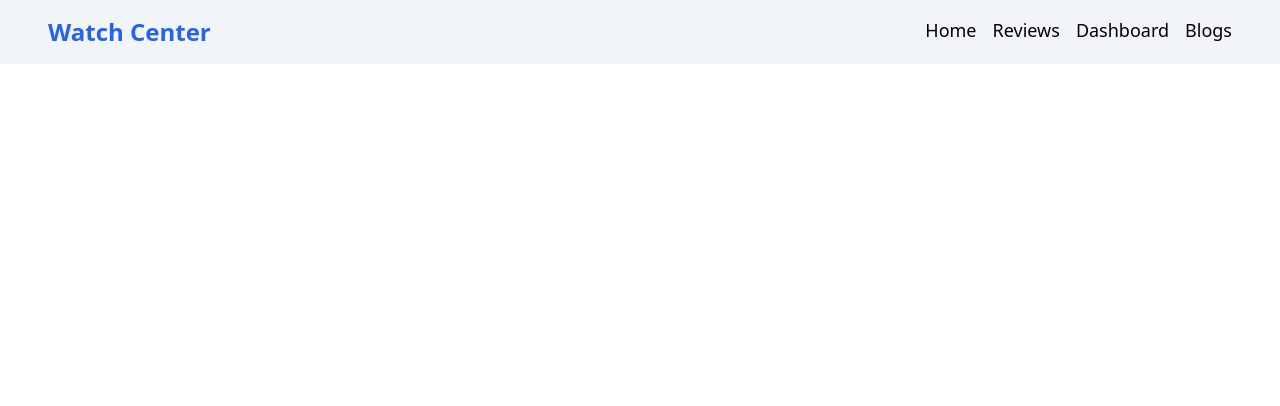
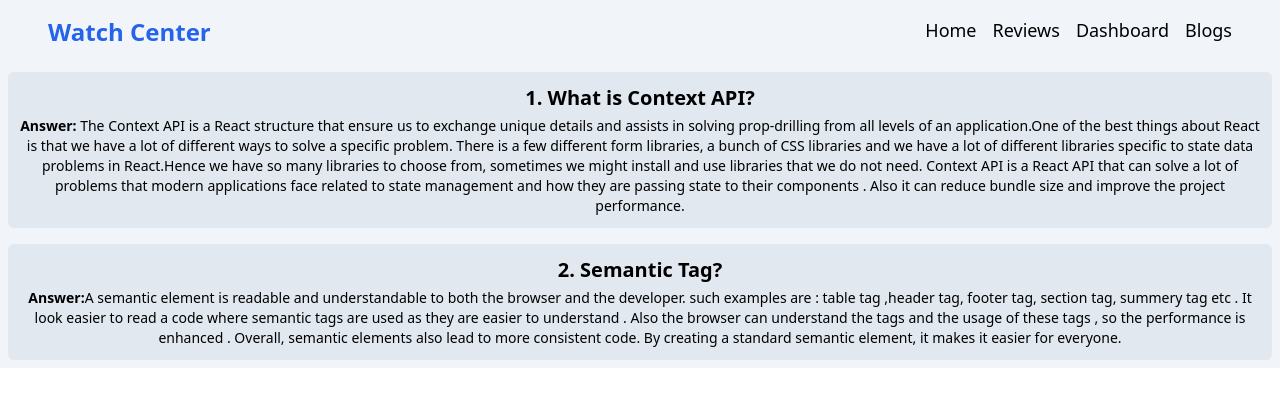
Before and after one commit to FAMMMI/watch-center, a React (Create React App) app: page /blogs in a window 1280 px wide. Shown: the top 406 px of the page. Built offline with nearby package versions, Linux system fonts and the light colour scheme.

Commit message:
readme file edit

```diff
--- a/src/components/Blogs/Blogs.js
+++ b/src/components/Blogs/Blogs.js
@@ -2,8 +2,18 @@ import React from 'react';
 
 const Blogs = () => {
     return (
-        <div>
-
+        <div className='grid grid-cols-1 gap-4 px-2 py-2 bg-slate-100'>
+            <div className='bg-slate-200 rounded-md px-2 py-2'>
+                <p className='text-xl font-bold my-1' >
+                    1. What is Context API?
+                </p>
+                <p className='text-sm my-1'><b>Answer:</b> The Context API is a React structure that ensure us to exchange unique details and assists in solving prop-drilling from all levels of an application.One of the best things about React is that we have a lot of different ways to solve a specific problem. There is a few different form libraries, a bunch of CSS libraries and we have a lot of different libraries specific to state data problems in React.Hence we have so many libraries to choose from, sometimes we might install and use libraries that we do not need. Context API is a React API that can solve a lot of problems that modern applications face related to state management and how they are passing state to their components . Also it can reduce bundle size and improve the project performance.</p>
+            </div>
+            <div className='bg-slate-200 rounded-md px-2 py-2'>
+                <p className='text-xl font-bold my-1'>2. Semantic Tag?</p>
+                <p className='text-sm my-1'><b>Answer:</b>A semantic element is readable and understandable to  both the browser and the developer.
+                    such examples are : table tag ,header tag, footer tag, section tag, summery tag etc . It look easier to read a code where semantic tags are used as they are easier to understand . Also the browser can understand the tags and the usage of these tags , so the performance is enhanced . Overall, semantic elements also lead to more consistent code. By creating a standard semantic element, it makes it easier for everyone.</p>
+            </div>
         </div>
     );
 };
--- a/src/components/Dashboard/Dashboard.js
+++ b/src/components/Dashboard/Dashboard.js
@@ -13,7 +13,7 @@ const Dashboard = () => {
     }, [])
         ;
     return (
-        <div className='grid grid-cols-1 md:grid-cols-2 gap-4 pt-6 pb-10'>
+        <div className='grid grid-cols-1 md:grid-cols-2 gap-6 pt-6 pb-10 '>
             <div>
                 <LineChart width={300} height={250} data={data} margin={{ top: 5, right: 30, left: 20, bottom: 5 }}>
                     <XAxis dataKey={'month'}></XAxis>
@@ -34,7 +34,7 @@ const Dashboard = () => {
                 </BarChart>
                 <p className='text-blue-600'>Bar Chart of Investment vs Revenue</p>
             </div>
-            <div>
+            <div className='pl-8'>
                 <AreaChart width={300} height={250} data={data}
                     margin={{ top: 10, right: 30, left: 0, bottom: 0 }}>
                     <defs>
@@ -54,8 +54,8 @@ const Dashboard = () => {
                 </AreaChart>
                 <p className='text-blue-600'>Area chart of Investment vs Revenue</p>
             </div>
-            <div>
-                <PieChart width={300} height={250}>
+            <div className='pl-8'>
+                <PieChart width={250} height={250}>
                     <Pie data={data} dataKey="investment" nameKey="name" cx="50%" cy="50%" outerRadius={50} fill="#8884d8" />
                     <Pie data={data} dataKey="revenue" nameKey="name" cx="50%" cy="50%" innerRadius={60} outerRadius={80} fill="#82ca9d" label />
                 </PieChart>
--- a/src/components/Home/Home.js
+++ b/src/components/Home/Home.js
@@ -5,6 +5,15 @@ import Review from '../Review/Review';
 const Home = () => {
 
     const [reviews, setReviews] = useReviews();
+    const [allReviews, setAllReviews] = useState([]);
+
+    const handleShowAll = () => {
+
+
+
+        // const allReviews = reviews.map(review => <)
+
+    }
 
     return (
         <div className='px-4 pt-10 pb-10 mx-auto max-w-7xl md:px-2'>
@@ -33,7 +42,7 @@ const Home = () => {
                 }
             </div>
             <div className='mt-6 '>
-                <button className='rounded-md bg-slate-400 p-2'>See All Reviews</button>
+                <button onClick={handleShowAll} className='rounded-md bg-slate-200 border-slate-400 border-2 text-sm p-2'>See All Reviews</button>
             </div>
         </div>
     );
--- a/src/components/Review/Review.js
+++ b/src/components/Review/Review.js
@@ -1,8 +1,9 @@
 import React from 'react';
 
 const Review = ({ review }) => {
+    console.log(review.name);
     return (
-        <div className='rounded-md border-slate-500 border-2 p-1 bg-blue-200'>
+        <div className='rounded-md border-slate-400 border-2 p-1 bg-slate-200'>
 
             <p className='font-bold text-sm'>Name:{review.name}</p>
             <p className='text-sm'>Note:{review.note}</p>
```
Also changed, not shown: 1 other file (tests, documents, lock files or other folders).
